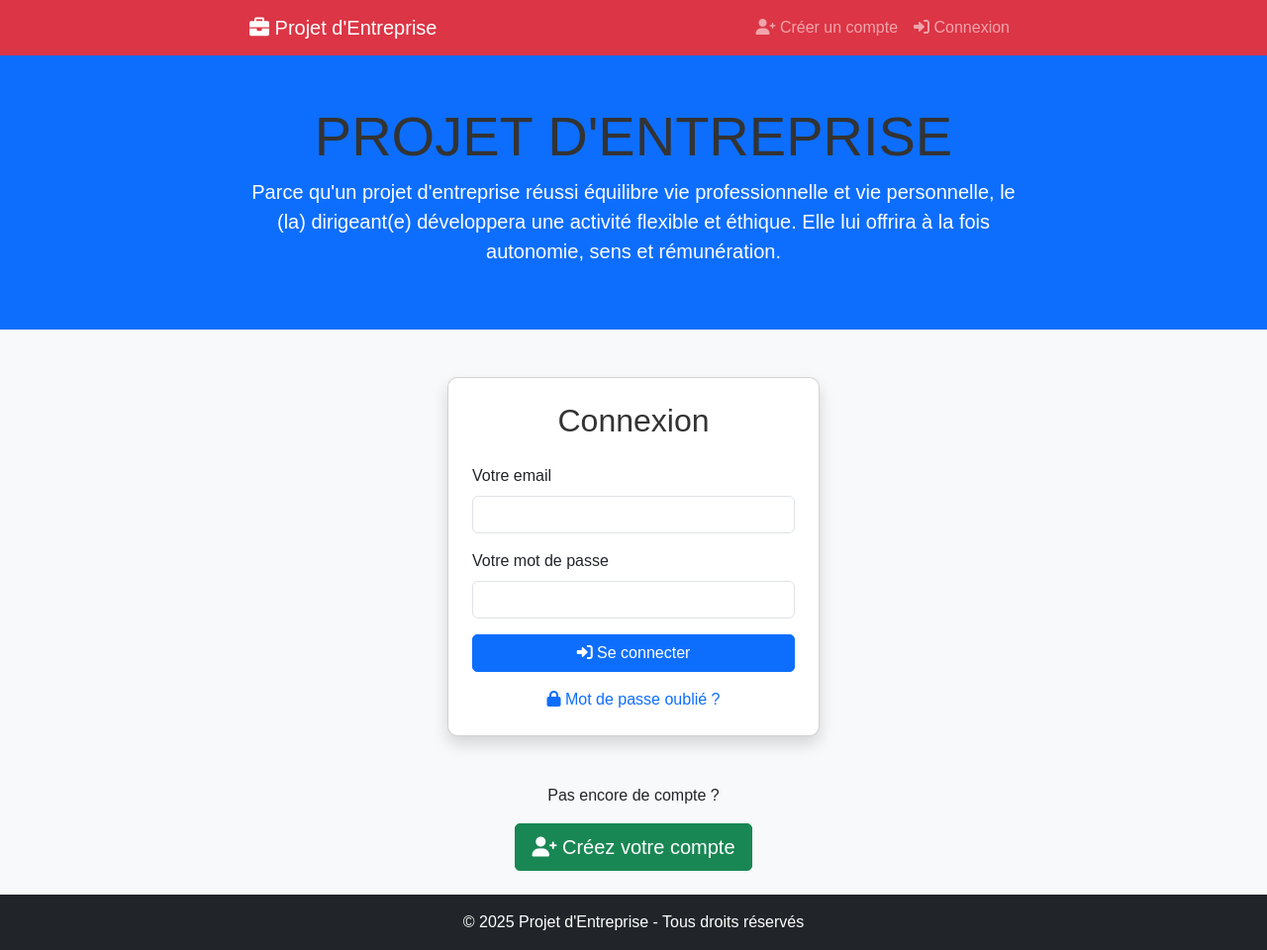
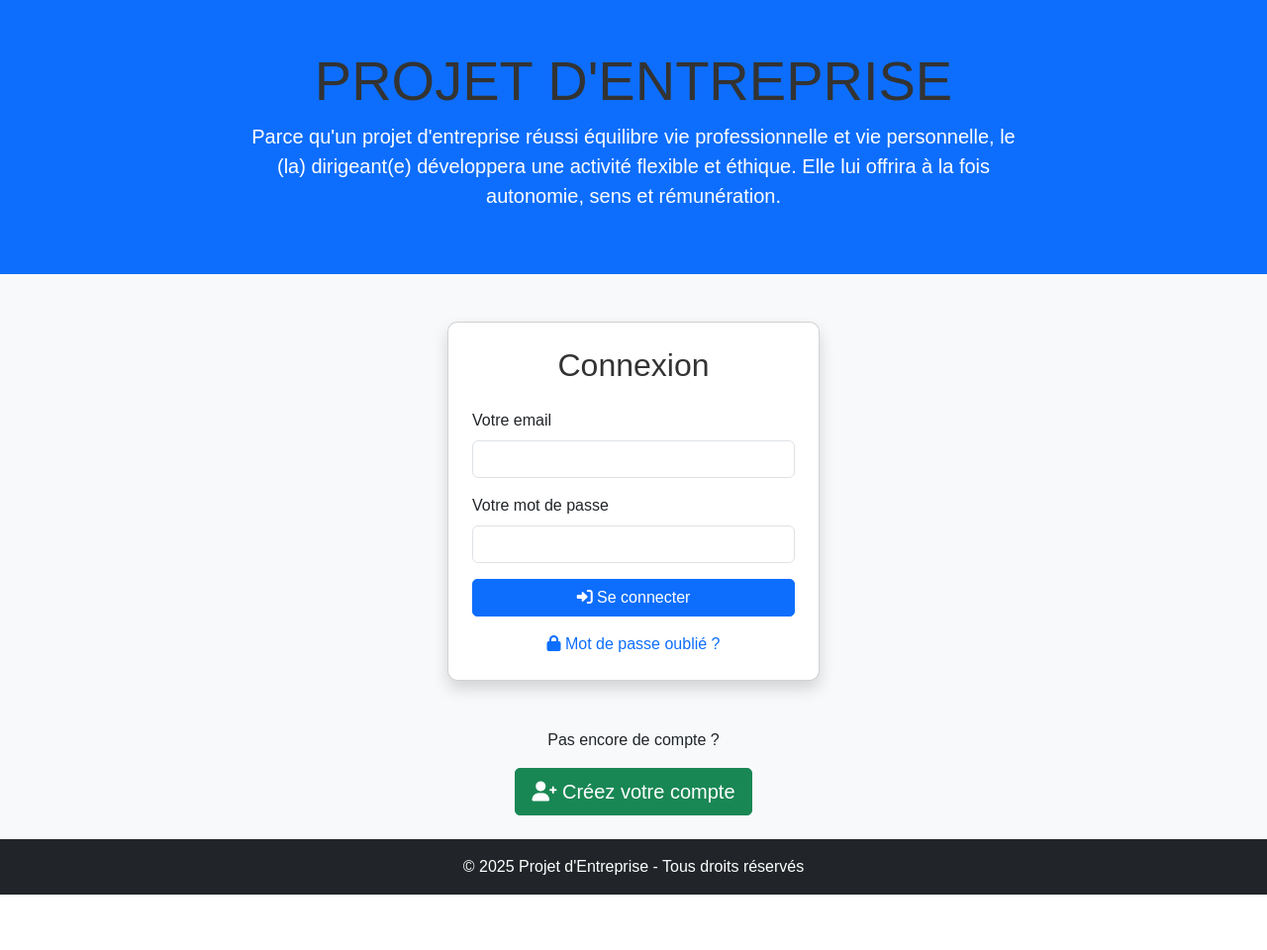
Before and after one commit to Qualixel/IAprojet, a Flask app: page / in a window 1280 px wide. Shown: the whole page at 99% size. After the commit the page ends 904 px from the top, so only its background shows below. Run offline with Flask 3, Linux system fonts and the light colour scheme.

Commit message:
Mise à jour de la page HTML (suppression de la barre rouge)

```diff
--- a/templates/home.html
+++ b/templates/home.html
@@ -3,7 +3,7 @@
 <head>
     <meta charset="UTF-8">
     <meta name="viewport" content="width=device-width, initial-scale=1">
-    <title>Accueil - Projet d'Entreprise</title>
+    <title>PROJET</title>
 
     <!-- Bootstrap CSS -->
     <link href="https://cdn.jsdelivr.net/npm/bootstrap@5.3.0/dist/css/bootstrap.min.css" rel="stylesheet">
@@ -16,27 +16,7 @@
 </head>
 <body class="bg-light">
 
-    <!-- Barre de Navigation -->
-    <nav class="navbar navbar-expand-lg navbar-dark bg-danger">
-        <div class="container">
-            <a class="navbar-brand" href="/">
-                <i class="fa-solid fa-briefcase"></i> Projet d'Entreprise
-            </a>
-            <button class="navbar-toggler" type="button" data-bs-toggle="collapse" data-bs-target="#navbarNav">
-                <span class="navbar-toggler-icon"></span>
-            </button>
-            <div class="collapse navbar-collapse" id="navbarNav">
-                <ul class="navbar-nav ms-auto">
-                    <li class="nav-item"><a class="nav-link" href="/register">
-                        <i class="fa-solid fa-user-plus"></i> Créer un compte
-                    </a></li>
-                    <li class="nav-item"><a class="nav-link" href="/login">
-                        <i class="fa-solid fa-sign-in-alt"></i> Connexion
-                    </a></li>
-                </ul>
-            </div>
-        </div>
-    </nav>
+    <!-- La barre de navigation a été retirée pour enlever la bande rouge -->
 
     <!-- Section d'Accueil -->
     <header class="text-center py-5 bg-primary text-white">
```
